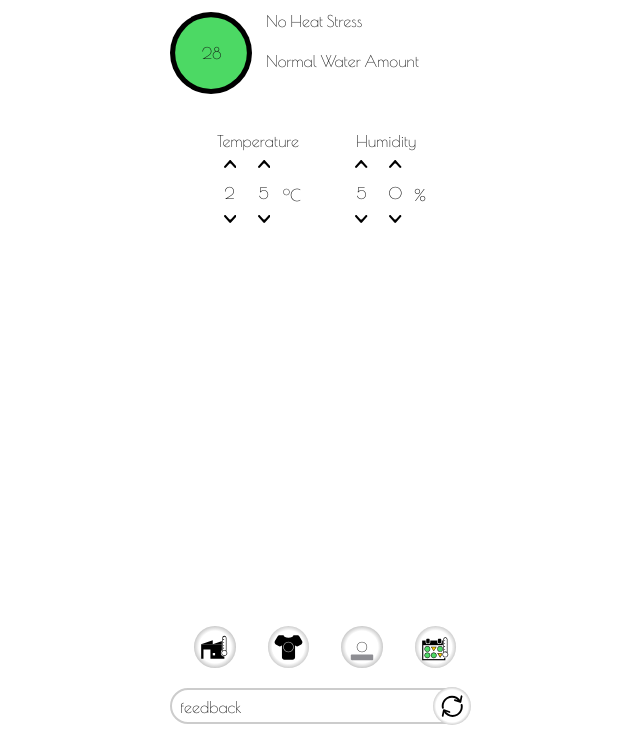
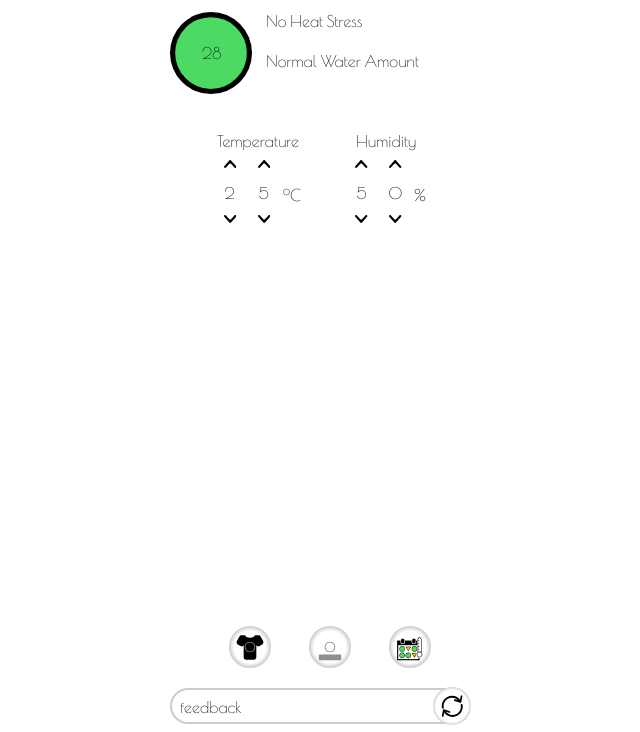
Before and after one commit to oudy0001/HeatStress, a plain HTML site: page index.html in a window 1280 px wide. Shown: the part 68-800 px from the top of the page, without its empty margins (318-958 px from the left). Drawn offline with nearby package versions, Linux system fonts and the light colour scheme.

```diff
--- a/events/events.js
+++ b/events/events.js
@@ -503,7 +503,7 @@ document.addEventListener("DOMContentLoaded", function(){
         HSRepeatingListHolder = document.getElementById("repeatingListHolder"),
     //entry footer
         HSEntryFooter = document.getElementById("entryFooter"),
-        HSIndoorOutdoor = document.getElementById("indoorOutdoor"),
+        // HSIndoorOutdoor = document.getElementById("indoorOutdoor"),
         HSClothingLevel = document.getElementById("clothingLevel"),
         HSRadiantLevel = document.getElementById("radiantLevel"),
         HSAccl = document.getElementById("acclimatization"),
@@ -602,10 +602,10 @@ document.addEventListener("DOMContentLoaded", function(){
 //        HSAppByOHCOW.handleInput('', HSTempFeedback, HSHumidFeeback, HSBigHumidex, HSBigBreakString, HSBigWaterString, HSRadiantLevel.innerHTML, HSClothingLevel.innerHTML, acclimatizedBool, HSConfirmBtn, HSNumberPad, HSRepeatingListHolder);
 //	});
     //bottom buttons
-    HSIndoorOutdoor.addEventListener("click", function(){
-        alert("Automatic Outdoor List Possible In The Future.");
-
-    })
+    // HSIndoorOutdoor.addEventListener("click", function(){
+    //     alert("Automatic Outdoor List Possible In The Future.");
+    //
+    // })
     HSClothingLevel.addEventListener("click", function(){
         if(HSAppByOHCOW.currentStatus.clothingLevel == 3){
             HSAppByOHCOW.currentStatus.clothingLevel = 0;
--- a/index.html
+++ b/index.html
@@ -334,11 +334,6 @@
             <div id="botBtnDiv">
                 <div class="btnOutline">
                     <div class="btnInline">
-                        <button id="indoorOutdoor" class="indoor"></button>
-                    </div>
-                </div>
-                <div class="btnOutline">
-                    <div class="btnInline">
                         <button id="clothingLevel" class="clothing">0</button>
                     </div>
                 </div>
--- a/scss/styles.scss
+++ b/scss/styles.scss
@@ -365,15 +365,15 @@ button{
     margin: 0;
     padding: 0;
 }
-#botBtnDiv{
-    position: fixed;
+#botBtnDiv {
+  position: fixed;
 //    bottom: 4rem;//uncomment to return feedbackdiv
-    bottom: 4rem;//
-	background: white;
-	margin-left: 1rem;
-    .btnOutline{
-		margin-left: 1rem;
-		margin-right: 1rem;
+  bottom: 4rem;
+  background: white;
+  margin-left: 3rem; }
+  #botBtnDiv .btnOutline {
+    margin-left: 1.2rem;
+    margin-right: 1.2rem;
         float: left;
         width: $numberPadBtnHW + 2*$numberPadBtnMargin;
         height: $numberPadBtnHW + 2*$numberPadBtnMargin;
```
Also changed, not shown: css/styles.css.
